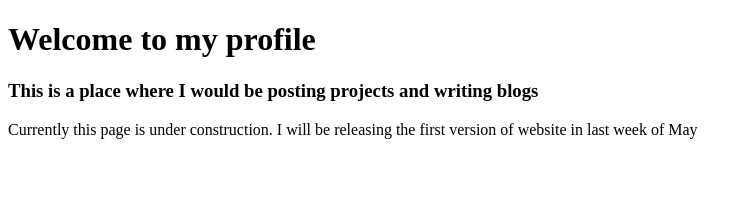
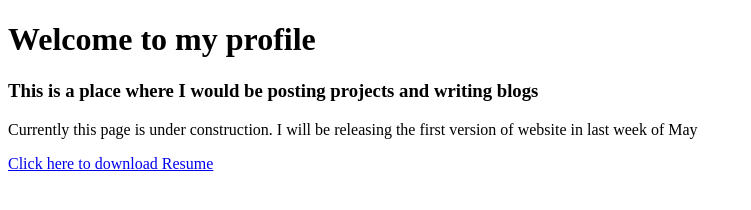
Before and after one commit to aadishchopra/aadishchopra.github.io, a plain HTML site: page index.html in a window 1280 px wide. Shown: the whole page, without its empty margins (0-751 px from the left). Drawn offline with Linux system fonts and the light colour scheme.

Commit message:
first draft

```diff
--- a/index.html
+++ b/index.html
@@ -9,5 +9,7 @@ aadishchopra profile
 <h1>Welcome to my profile</h1>
 <h3>This is a place where I would be posting projects and writing blogs</h3>
 <p>Currently this page is under construction. I will be releasing the first version of website in last week of May</p>
+<a href="https://github.com/aadishchopra/aadishchopra.github.io/blob/master/Documents/Aadish_Resume.pdf">Click here to download Resume</a>
 </body>
+
 </html>
```
